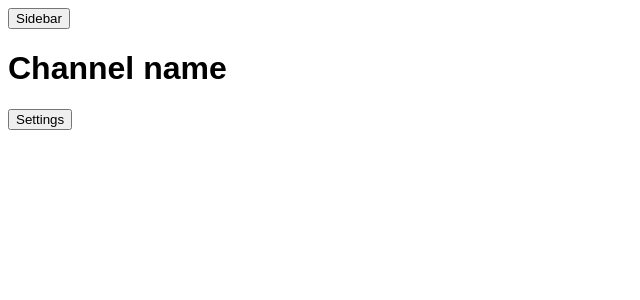
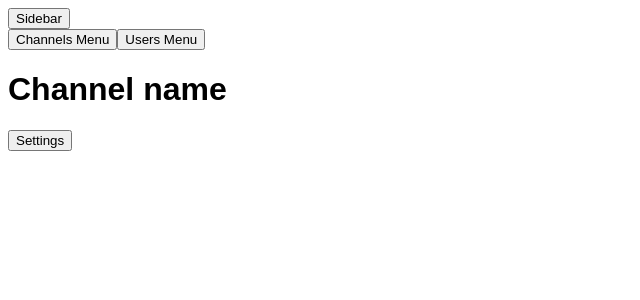
Before and after one commit to alexxbull/rpchat, a React (Create React App) app in the folder frontend/: page / in a window 1280 px wide. Shown: the top 300 px of the page, without its empty margins (0-640 px from the left). Built offline with nearby package versions, Linux system fonts and the light colour scheme.

Commit message:
added Sidebar component

```diff
--- /dev/null
+++ b/frontend/src/components/Sidebar/Sidebar.js
@@ -0,0 +1,12 @@
+import React from 'react'
+
+const Sidebar = props => {
+    return (
+        <div className="sidebar">
+            <button className="channels-btn">Channels Menu</button>
+            <button className="users-btn">Users Menu</button>
+        </div>
+    )
+}
+
+export default Sidebar
--- a/frontend/src/components/Toolbar/Toolbar.js
+++ b/frontend/src/components/Toolbar/Toolbar.js
@@ -1,9 +1,12 @@
 import React from 'react'
+
+import Sidebar from '../Sidebar/Sidebar.js'
 
 const Toolbar = props => {
     return (
         <div className="toolbar">
             <button className="sidebar-btn">Sidebar</button>
+            <Sidebar />
             <h1>Channel name</h1>
             <button className="settings-btn">Settings</button>
         </div>
```
